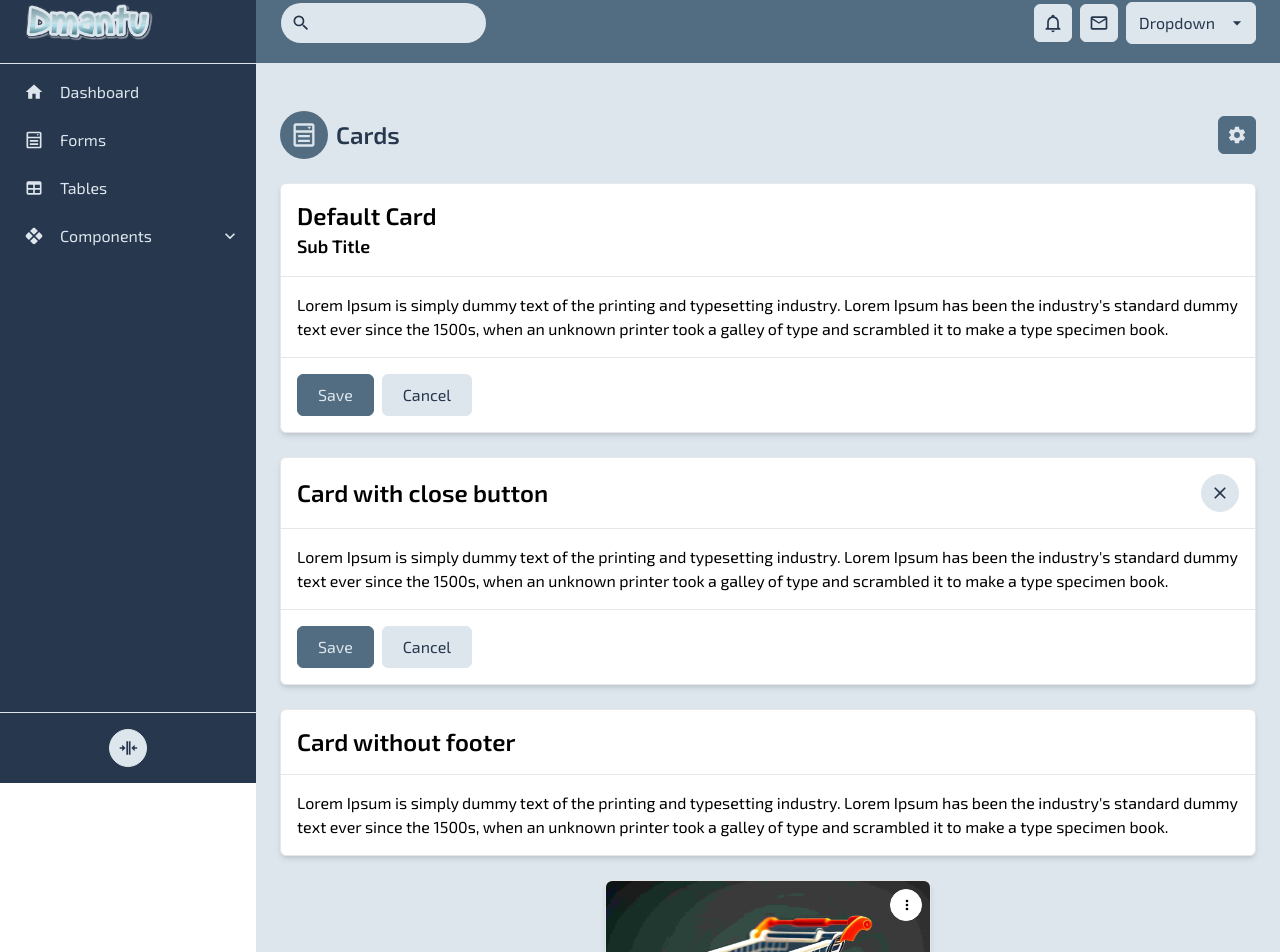
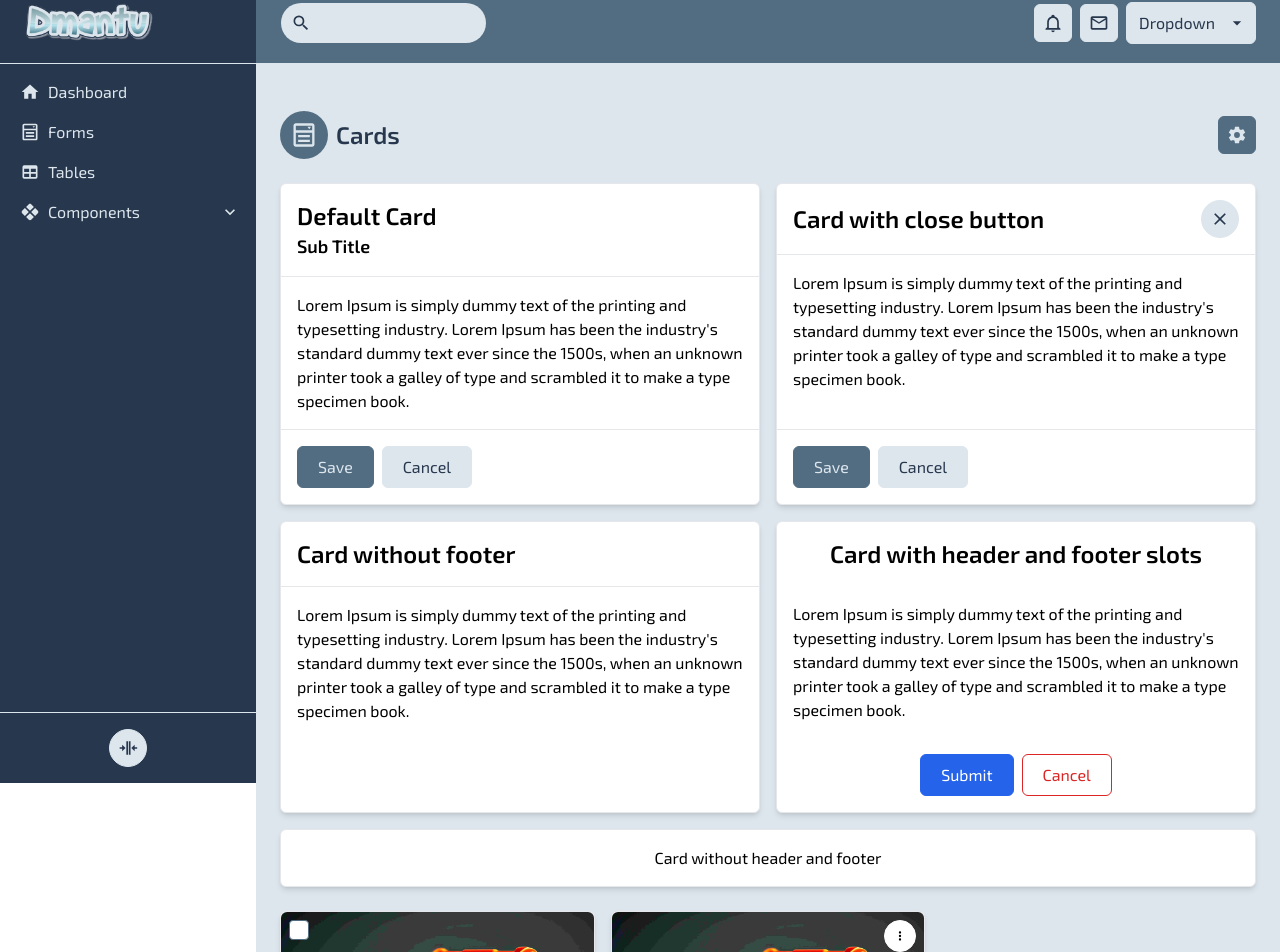
Before and after one commit to vishalkanani99/dmantu-admin, a Vue app: page /cards in a window 1280 px wide. Shown: the part 17-969 px from the top of the page. Built offline with nearby package versions, Linux system fonts and the light colour scheme.

Commit message:
fixed and modified: dropdown and picture card components

```diff
--- a/src/components/Dropdown.vue
+++ b/src/components/Dropdown.vue
@@ -1,11 +1,11 @@
 <script setup>
 import { ref, shallowRef, computed, onMounted } from 'vue';
-import { mdiMenuDown, mdiMenuUp, mdiTriangle } from '@mdi/js';
+import { mdiMenuDown, mdiMenuUp } from '@mdi/js';
 import { throttle } from 'lodash';
 import Icon from './Icon.vue';
 import Menu from './Menu.vue';
 import Button from './Button.vue';
-import { background, getDefaultTextStyle, text } from '../color';
+import { background, getDefaultTextStyle } from '../color';
 
 const props = defineProps({
   label: String,
@@ -27,6 +27,7 @@ const props = defineProps({
   },
 });
 
+const emit = defineEmits(['menuClick']);
 
 const dropdownRef = ref(null);
 const selectorRef = ref(null);
@@ -56,7 +57,7 @@ const dropdownContainerStyle = computed(() => {
     'z-10',
     'shadow-md',
     'rounded-md',
-    'mt-4',
+    'mt-2',
     background[props.bgColor],
     textStyle.color,
   ];
@@ -82,14 +83,16 @@ onMounted(() => {
         v-if="showList"
         ref="dropdownRef"
         :class="dropdownContainerStyle">
-        <Icon
-          :class="[
-            'absolute right-0 top-[-18px] mr-2',
-            text[bgColor],
-          ]"
-          :path="mdiTriangle" />
         <slot>
-          <Menu :items="items" :color="ItemColor" />
+          <Menu
+            :items="items"
+            :color="ItemColor"
+            @menuClick="(value) => $emit('menuClick', value)"
+          >
+            <template #default="{ item }">
+              <slot name="item" :item="item"></slot>
+            </template>
+          </Menu>
         </slot>
       </div>
     </Transition>
--- a/src/components/Menu.vue
+++ b/src/components/Menu.vue
@@ -16,16 +16,19 @@
     },
     isCompact: Boolean,
   });
+
+  const emit = defineEmits(['menuClick']);
 </script>
 <template>
-  <ul>
+  <ul class="m-2">
     <MenuList
       v-for="(item, key) in items"
-      class="m-2"
       :key="key"
       :item="item"
       :color="color"
-      :isCompact="isCompact">
+      :isCompact="isCompact"
+      @menuClick="(value) => $emit('menuClick', value)"
+    >
 
       <template #item="{ item }">
         <slot :item="item"></slot>
--- a/src/components/MenuList.vue
+++ b/src/components/MenuList.vue
@@ -12,16 +12,20 @@
     },
     isCompact: Boolean,
   });
+
+  const emit = defineEmits(['menuClick']);
 </script>
 <template>
   <li>
     <slot name="item" :item="item">
       <MenuListItem
         :color="color"
-        :label="item.label"
-        :iconPath="item.iconPath"
-        :to="item.to"
-        :isCompact="isCompact" />
+        :label="item?.label ?? ''"
+        :iconPath="item?.iconPath ?? ''"
+        :to="item?.to ?? ''"
+        :isCompact="isCompact"
+        @click="$emit('menuClick', item)"
+      />
     </slot>
   </li>
 </template>
--- a/src/components/MenuListItem.vue
+++ b/src/components/MenuListItem.vue
@@ -30,10 +30,10 @@
         ? [ background.active[props.color], textStyle.color, 'font-bold' ]
         : [ background[props.color], background.hover(props.color, true), textStyle.color ]
     ];
-    console.log(props.color, textStyle)
+
     const style = [
       {'relative' : props.hasMenu},
-      'flex items-center px-4 py-2 select-none cursor-pointer',
+      'flex items-center px-3 py-2 select-none cursor-pointer rounded-md',
       ...backgroundStyle,
       {'justify-center' : props.isCompact},
       { 'w-full' : !props.to }
@@ -51,7 +51,7 @@
     isPlain>
     <slot>
       <Icon v-if="iconPath" :path="iconPath" />
-      <span v-if="label" :class="{'pl-4': iconPath, 'hidden': isCompact}">{{ label }}</span>
+      <span v-if="label" :class="{'px-2': iconPath, 'hidden': isCompact}">{{ label }}</span>
       <Icon
         v-if="hasMenu"
         :class="['absolute right-0 mr-2 rotate-0 transition-[transform]', {'!-rotate-180':isOpen}]"
--- a/src/components/card/PictureCard.vue
+++ b/src/components/card/PictureCard.vue
@@ -2,6 +2,7 @@
 import { computed } from 'vue';
 import { mdiDotsVertical } from '@mdi/js';
 import Button from '../Button.vue';
+import Dropdown from '../Dropdown.vue';
 import Card from './Card.vue';
 import FieldOption from '../form/FieldOption.vue';
 import Icon from '../Icon.vue';
@@ -15,6 +16,10 @@ const props = defineProps({
     type: String,
     default: 'white',
   },
+  menuItems: {
+    type: Array,
+    default: () => [],
+  },
   saveBtnLabel: {
     type: String,
     default: 'Save',
@@ -26,10 +31,11 @@ const props = defineProps({
   menuBtnIconPath: String,
   saveBtnIconPath: String,
   cancelBtnIconPath: String,
+  selectable: Boolean,
   noFooter: Boolean,
 });
 
-const emit = defineEmits(['menuClick']);
+const emit = defineEmits(['update:modelValue', 'menuClick']);
 
 const modelValue = computed({
   get: () => props.modelValue,
@@ -50,17 +56,31 @@ const modelValue = computed({
         <div class="overflow-hidden rounded-t-md h-64">
           <img v-if="imageSrc" class="h-full w-full" :src="imageSrc" />
         </div>
-        <div v-if="modelValue" class="absolute m-2 top-0 left-0">
-          <FieldOption v-model="modelValue" />
+        <div class="absolute m-2 top-0 left-0">
+          <slot name="topLeft">
+            <FieldOption
+              v-if="selectable"
+              v-model="modelValue"
+            />
+          </slot>
         </div>
-        <Button
-          class="absolute m-2 top-0 right-0 h-8 w-8"
-          :color="menuBtnColor"
-          rounded
-          @click="$emit('menuClick')"
-        >
-          <Icon :path="menuBtnIconPath ?? mdiDotsVertical" size="16" />
-        </Button>
+        <div class="absolute m-2 top-0 right-0 h-8 w-8">
+          <slot name="topRight">
+            <Dropdown
+              v-if="menuItems.length"
+              :items="menuItems"
+              :bgColor="menuBtnColor"
+              :ItemColor="menuBtnColor"
+              @menuClick="(value) => $emit('menuClick', value)"
+            >
+              <template #selector>
+                <Button :color="menuBtnColor" rounded >
+                  <Icon :path="menuBtnIconPath ?? mdiDotsVertical" size="14" />
+                </Button>
+              </template>
+            </Dropdown>
+          </slot>
+        </div>
       </div>
     </template>
     <slot name="content">
@@ -69,7 +89,7 @@ const modelValue = computed({
           <h2 v-if="title">{{ title }}</h2>
           <h4 v-if="subTitle">{{ subTitle }}</h4>
         </span>
-        <slot name="right"></slot>
+        <slot name="titleBarSectionRight"></slot>
       </div>
       <slot></slot>
     </slot>
--- a/src/pages/cards.vue
+++ b/src/pages/cards.vue
@@ -3,20 +3,14 @@ import { reactive, ref, shallowRef } from 'vue';
 import {
   mdiFormSelect,
   mdiCog,
-  mdiDotsVertical,
-  mdiEmail,
-  mdiRefresh,
-  mdiAlertCircle,
-  mdiCheckCircle,
-  mdiEye,
-  mdiEyeOff,
+  mdiPencil,
+  mdiTrashCan
 } from '@mdi/js';
 import LayoutAuthenticated from '../layouts/LayoutAuthenticated.vue';
 import Section from '../components/section/Section.vue';
 import Card from '../components/card/Card.vue';
 import PictureCard from '../components/card/PictureCard.vue';
 import Button from '../components/Button.vue';
-import FieldOption from '../components/form/FieldOption.vue';
 
 </script>
 <template>
@@ -27,6 +21,7 @@ import FieldOption from '../components/form/FieldOption.vue';
       :btnIconPath="mdiCog"
       btnColor="theme"
     >
+      <div class="grid grid-cols-2 gap-4">
         <Card title="Default Card" subTitle="Sub Title">
           <p>
             Lorem Ipsum is simply dummy text of the printing and typesetting industry.
@@ -51,17 +46,6 @@ import FieldOption from '../components/form/FieldOption.vue';
             specimen book.
           </p>
         </Card>
-      <PictureCard
-        title="Picture Card"
-        class="mx-auto w-1/3"
-        imageSrc="/images/cart.jpg">
-        <p>
-          Lorem Ipsum is simply dummy text of the printing and typesetting industry.
-          Lorem Ipsum has been the industry's standard dummy text ever since the 1500s,
-          when an unknown printer took a galley of type and scrambled it to make a type
-          specimen book.
-        </p>
-      </PictureCard>
         <Card>
           <template #header>
             <h2 class="p-4 text-center">Card with header and footer slots</h2>
@@ -79,9 +63,39 @@ import FieldOption from '../components/form/FieldOption.vue';
             </div>
           </template>
         </Card>
-      <Card title="Icon" noHeader noFooter>
+        <Card class="col-span-2" title="Icon" noHeader noFooter>
           <p class="text-center">Card without header and footer</p>
         </Card>
+      </div>
+      <div class="grid grid-cols-3 gap-4">
+        <PictureCard
+          title="Picture Card"
+          imageSrc="/images/cart.jpg"
+          selectable
+        >
+          <p>
+            Lorem Ipsum is simply dummy text of the printing and typesetting industry.
+            Lorem Ipsum has been the industry's standard dummy text ever since the 1500s,
+            when an unknown printer took a galley of type and scrambled it to make a type
+            specimen book.
+          </p>
+        </PictureCard>
+        <PictureCard
+          title="Picture Card"
+          imageSrc="/images/cart.jpg"
+          :menuItems="[
+            {label: 'Edit', iconPath: mdiPencil},
+            {label: 'Delete', iconPath: mdiTrashCan},
+          ]"
+        >
+          <p>
+            Lorem Ipsum is simply dummy text of the printing and typesetting industry.
+            Lorem Ipsum has been the industry's standard dummy text ever since the 1500s,
+            when an unknown printer took a galley of type and scrambled it to make a type
+            specimen book.
+          </p>
+        </PictureCard>
+      </div>
     </Section>
   </LayoutAuthenticated>
 </template>
```
Lines whose indentation alone changed are shown as unchanged.
